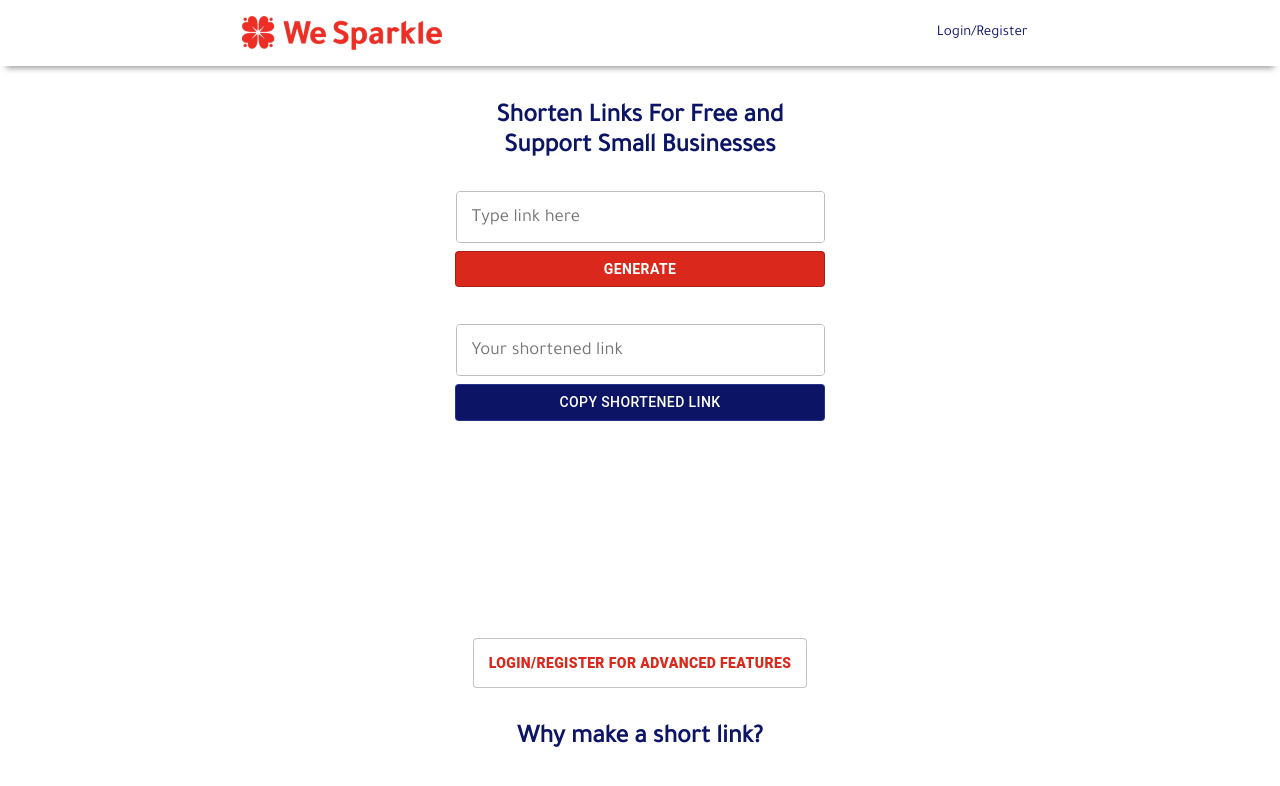
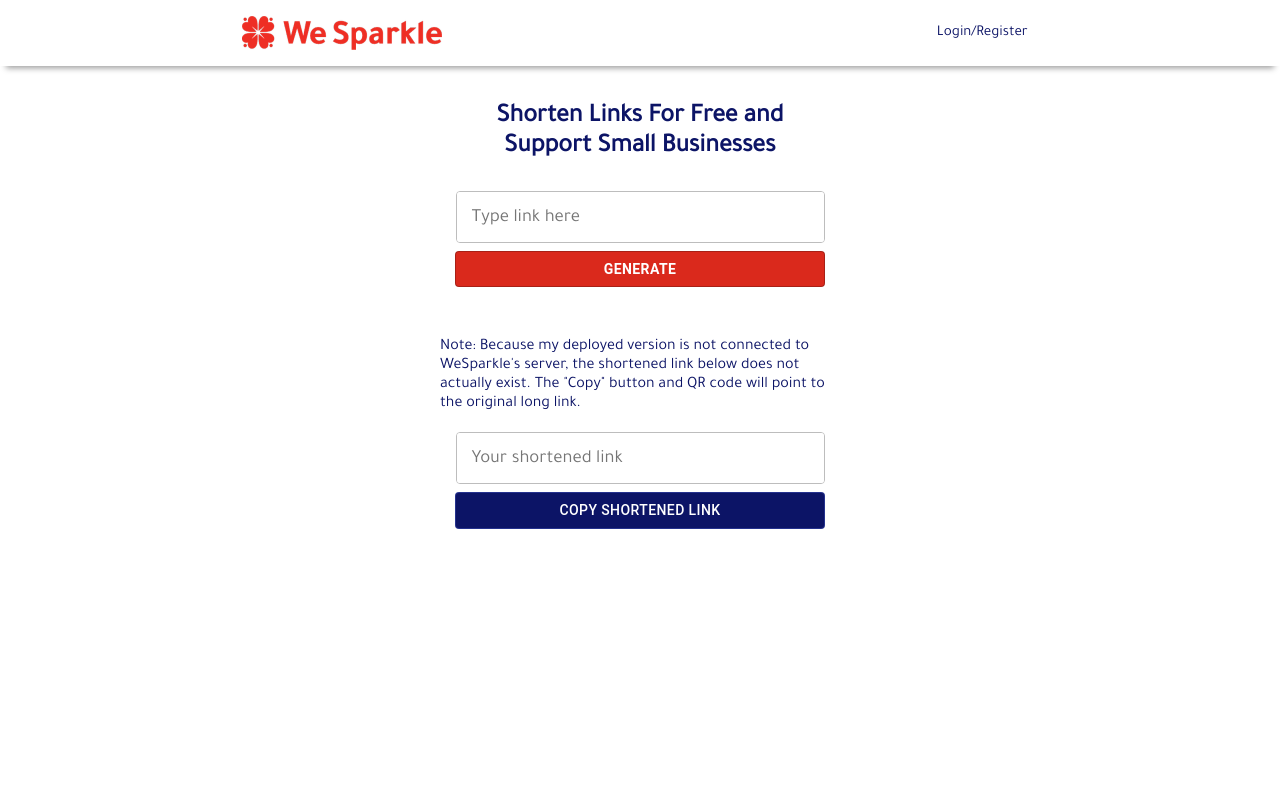
Before and after one commit to jroske1120/client-project-wesparkle, a React (Create React App) app: page /#/home in a window 1280 px wide. Shown: the top 786 px of the page. Built offline with nearby package versions, Linux system fonts and the light colour scheme; no server answers.

Commit message:
style and copy button reqork w/out client server

```diff
--- a/src/components/App/App.css
+++ b/src/components/App/App.css
@@ -164,8 +164,8 @@ a {
     flex-direction: column;
     align-items: center;
     justify-content: flex-start;
-    height: 50vh;
-    min-height: 500px;
+    height: 60vh;
+    min-height: 650px;
     width: 400px;
 }
 .landing {
--- a/src/components/LinkDetails/LinkDetails.js
+++ b/src/components/LinkDetails/LinkDetails.js
@@ -26,9 +26,9 @@ class LinkDetails extends Component {
     }
   }
 
-  copyLink = () => {
+  copyLink = (link) => {
     // this calls the clipboard-copy library imported above
-    copy(this.state.baseUrl + this.props.reduxState.details.short_url);
+    copy(link.long_url);
     this.setState({
       copySuccess: "Link copied!",
     });
@@ -76,7 +76,7 @@ class LinkDetails extends Component {
             <Button
               id="copy"
               className="short"
-              onClick={this.copyLink}
+              onClick={() => this.copyLink(link)}
               variant="outlined"
               color="primary"
             >
--- a/src/components/LinkListItem/LinkListItem.js
+++ b/src/components/LinkListItem/LinkListItem.js
@@ -32,9 +32,12 @@ class LinkListItem extends Component {
     this.props.history.push(`/details/${link.id}`);
   };
 
-  copyLink = () => {
+  copyLink = (link) => {
     // this calls the clipboard-copy library imported above
-    copy(this.state.baseUrl + this.props.link.short_url);
+    copy(link.long_url);
+    this.setState({
+      copySuccess: "Link copied!",
+    });
   };
 
   deleteLink = (link) => {
@@ -71,7 +74,7 @@ class LinkListItem extends Component {
         <div className="link-item button">
           <Button
             id="copy"
-            onClick={this.copyLink}
+            onClick={() => this.copyLink(link)}
             variant="outlined"
             color="primary"
           >
--- a/src/components/LinkShortener/LinkShortener.js
+++ b/src/components/LinkShortener/LinkShortener.js
@@ -5,6 +5,7 @@ import QRCode from "qrcode.react";
 import Button from "@material-ui/core/Button";
 import parse from "url-parse";
 import validUrl from "valid-url";
+import copy from "clipboard-copy";
 
 class LinkShortener extends Component {
   componentDidUpdate() {
@@ -23,20 +24,14 @@ class LinkShortener extends Component {
     baseUrl: "",
   };
 
-  copyClicked = (e) => {
-    this.textArea.select();
-    document.execCommand("copy");
-    // Next two lines from example code:
-    // "This is just personal preference.
-    // I prefer to not show the whole text area selected."
-    e.target.focus();
+  copyLink = () => {
+    // this calls the clipboard-copy library imported above
+    copy(this.state.inputUrl);
     this.setState({
       copySuccess: "Link copied!",
       inputUrl: "",
-      // Don't reset short url since we want shortened link and
-      // QR code to persist after copy
     });
-  }; // end copyClicked()
+  };
 
   generateClicked = () => {
     // Only generate if they have entered a URL
@@ -130,7 +125,11 @@ class LinkShortener extends Component {
         >
           Generate
         </Button>
-
+        <p>
+          Note: Because my deployed version is not connected to WeSparkle's
+          server, the shortened link below does not actually exist. The "Copy"
+          button and QR code will point to the original long link.
+        </p>
         <textarea
           type="text"
           className="text-area short"
@@ -149,7 +148,7 @@ class LinkShortener extends Component {
                 <Button
                   id="copy"
                   className="big short"
-                  onClick={this.copyClicked}
+                  onClick={() => this.copyLink(this.state.inputUrl)}
                   variant="outlined"
                   color="primary"
                 >
```
